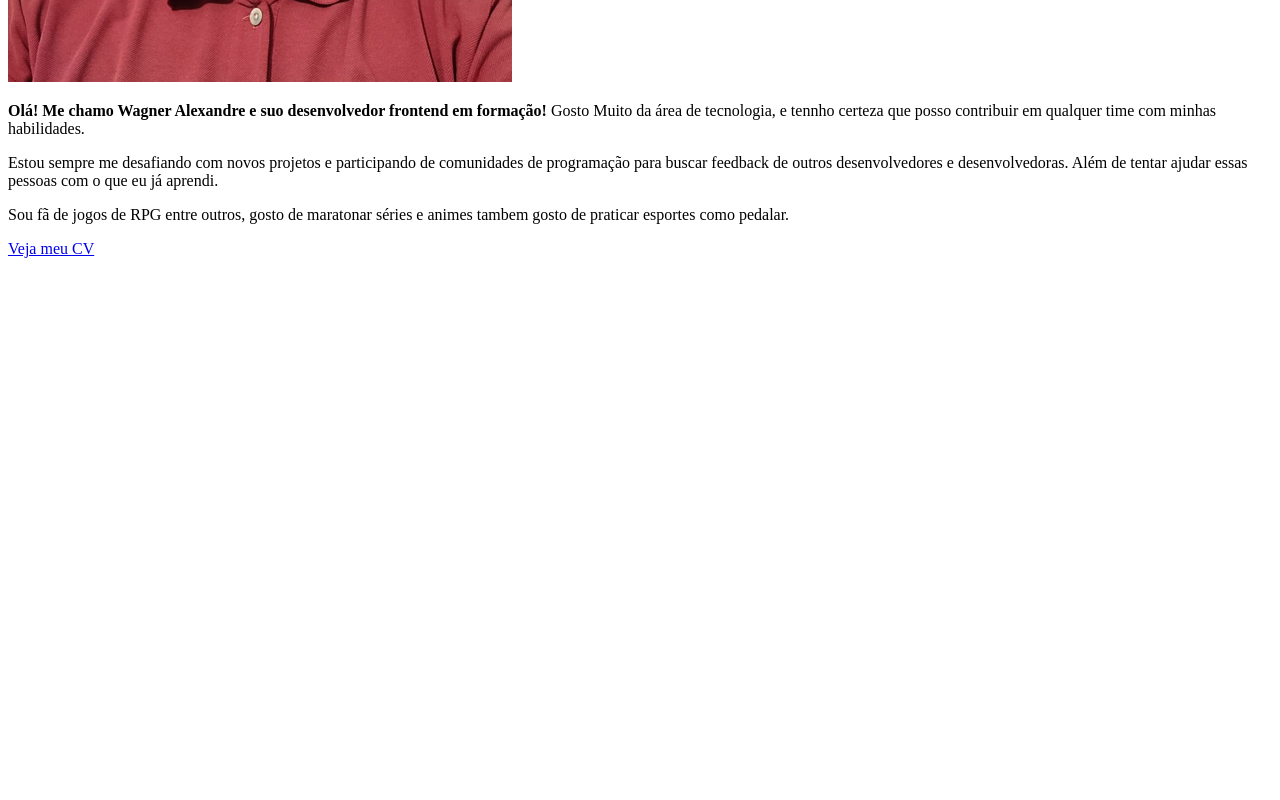
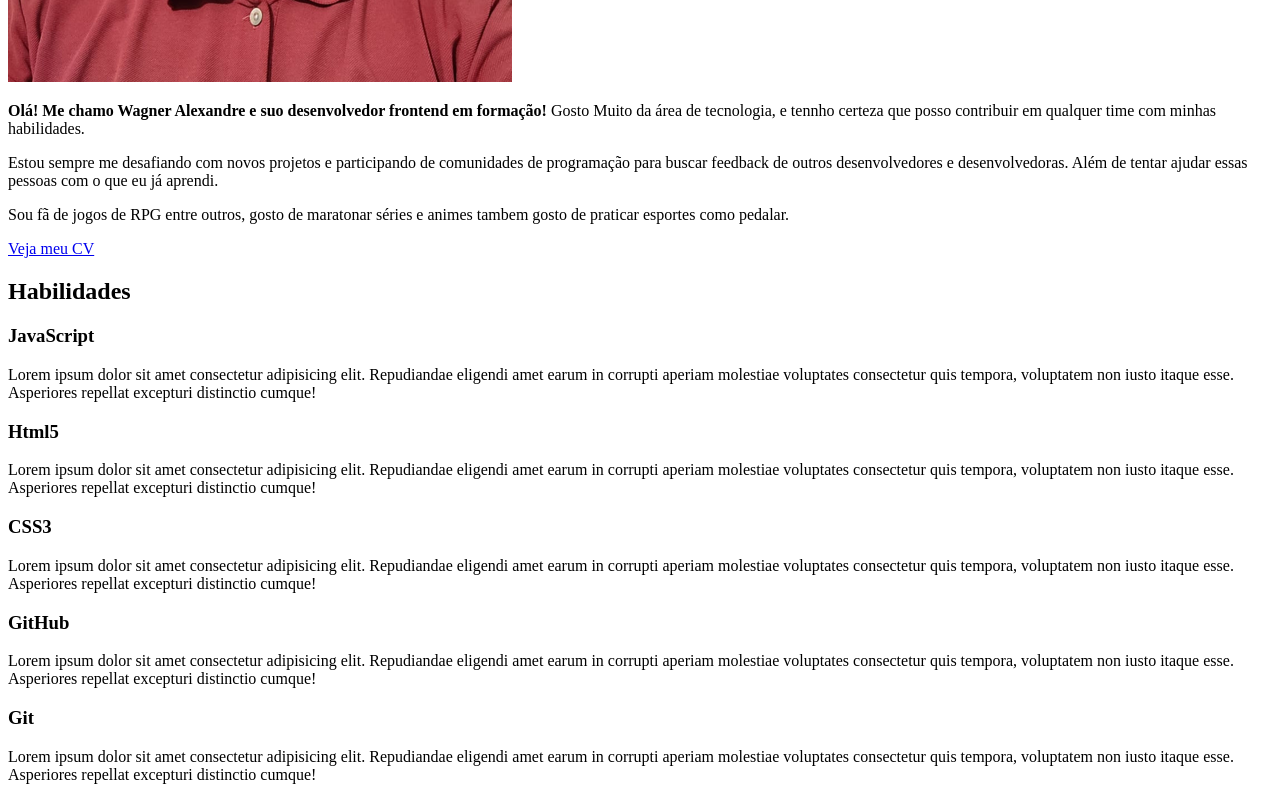
Before and after one commit to wagnerpx/Meu-Portfolio, a plain HTML site: page index.html in a window 1280 px wide. Shown: the part 1297-2097 px from the top of the page. Before the commit the page ends 1563 px from the top, so only its background shows below. Drawn offline with Linux system fonts and the light colour scheme.

Commit message:
Criação da section habilidades

```diff
--- a/index.html
+++ b/index.html
@@ -100,5 +100,57 @@
             </div>
         </div>
     </section>
+
+    <section class="habilidades section" id="habilidades">
+        <div class="container">
+            <div class="row">
+                <div class="section-title">
+                    <h2>Habilidades</h2>
+                </div>
+            </div>
+        </div>
+
+        <div class="container-habilidades row">
+            <div class="habilidade">
+                <div class="logo">
+                    <i class="devicon devicon-javascript-plain"></i>
+                </div>
+                <h3>JavaScript</h3>
+                <p>Lorem ipsum dolor sit amet consectetur adipisicing elit. Repudiandae eligendi amet earum in corrupti aperiam molestiae voluptates consectetur quis tempora, voluptatem non iusto itaque esse. Asperiores repellat excepturi distinctio cumque!</p>
+            </div>
+
+            <div class="habilidade">
+                <div class="logo">
+                    <i class="devicon devicon-html5-plain-wordmark"></i>
+                </div>
+                <h3>Html5</h3>
+                <p>Lorem ipsum dolor sit amet consectetur adipisicing elit. Repudiandae eligendi amet earum in corrupti aperiam molestiae voluptates consectetur quis tempora, voluptatem non iusto itaque esse. Asperiores repellat excepturi distinctio cumque!</p>
+            </div>
+
+            <div class="habilidade">
+                <div class="logo">
+                    <i class="devicon devicon-css3-plain-wordmark"></i>
+                </div>
+                <h3>CSS3</h3>
+                <p>Lorem ipsum dolor sit amet consectetur adipisicing elit. Repudiandae eligendi amet earum in corrupti aperiam molestiae voluptates consectetur quis tempora, voluptatem non iusto itaque esse. Asperiores repellat excepturi distinctio cumque!</p>
+            </div>
+
+            <div class="habilidade">
+                <div class="logo">
+                    <i class="devicon devicon-github-original"></i>
+                </div>
+                <h3>GitHub</h3>
+                <p>Lorem ipsum dolor sit amet consectetur adipisicing elit. Repudiandae eligendi amet earum in corrupti aperiam molestiae voluptates consectetur quis tempora, voluptatem non iusto itaque esse. Asperiores repellat excepturi distinctio cumque!</p>
+            </div>
+
+            <div class="habilidade">
+                <div class="logo">
+                    <i class="devicon devicon-git-plain"></i>
+                </div>
+                <h3>Git</h3>
+                <p>Lorem ipsum dolor sit amet consectetur adipisicing elit. Repudiandae eligendi amet earum in corrupti aperiam molestiae voluptates consectetur quis tempora, voluptatem non iusto itaque esse. Asperiores repellat excepturi distinctio cumque!</p>
+            </div>
+        </div>
+    </section>
 </body>
 </html>
```
